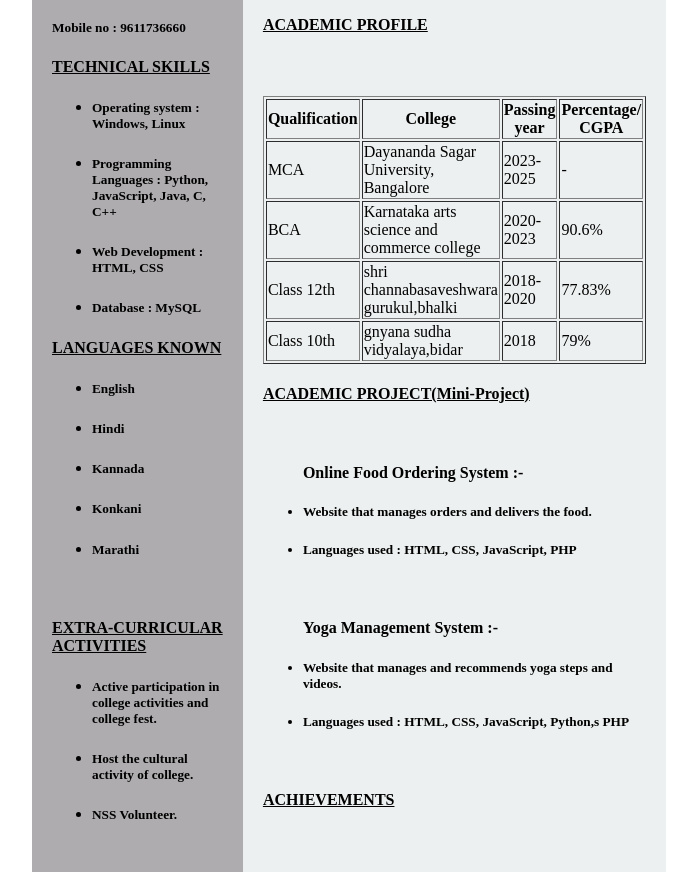
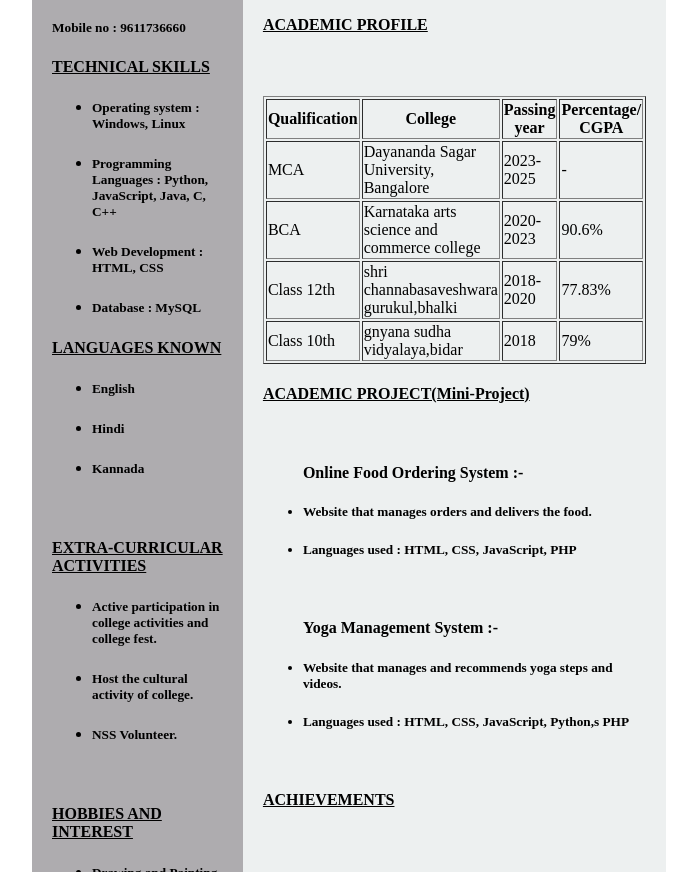
Before and after one commit to shreyaTibshetty/shreya-T, a plain HTML site: page resumeshreya.html in a window 1280 px wide. Shown: the part 228-1100 px from the top of the page, without its empty margins (292-989 px from the left). Drawn offline with Linux system fonts and the light colour scheme.

Commit message:
eidddddd

```diff
--- a/resumeshreya.html
+++ b/resumeshreya.html
@@ -71,8 +71,6 @@ body {
             <li><h5>English</h5></li>
             <li><h5>Hindi<h5></li>
             <li><h5>Kannada</h5></li>
-            <li><h5>Konkani</h5></li>
-            <li><h5>Marathi</h5></li>
             </ul>
             </div>
             <br>
```
